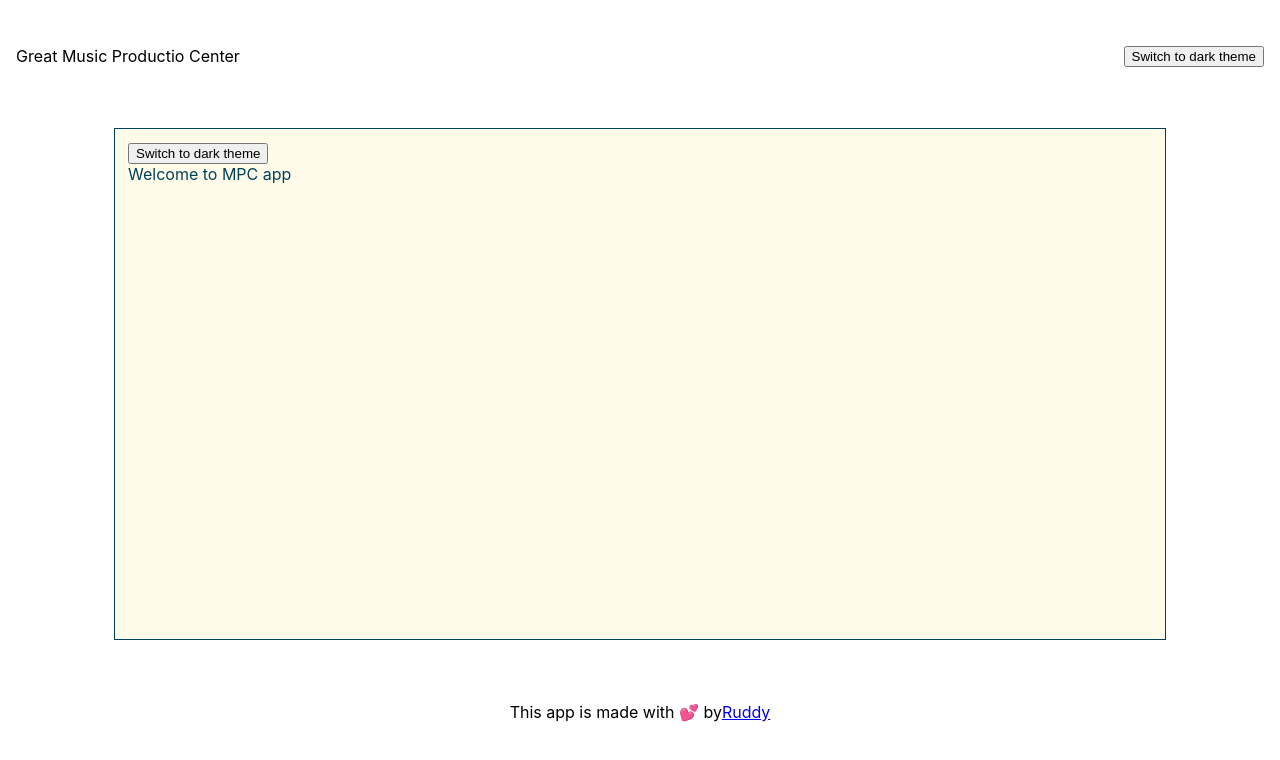
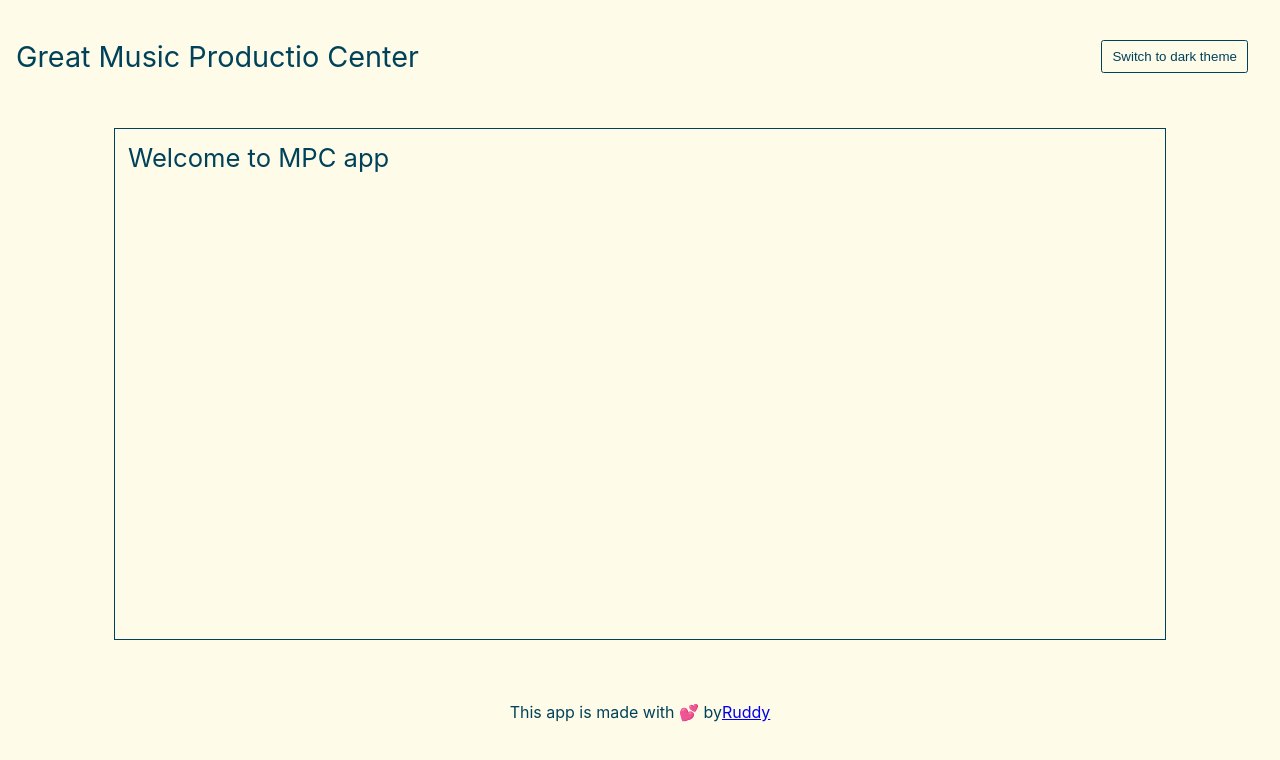
Before and after one commit to ruddymarc/studi-project-react-music-production-center, a React (Create React App) app: page / in a window 1280 px wide. Shown: the top 760 px of the page. Built offline with nearby package versions, Linux system fonts and the light colour scheme.

Commit message:
add global style for body heading and button

```diff
--- /dev/null
+++ b/src/components/ui/GlobalStyle.js
@@ -0,0 +1,33 @@
+import { createGlobalStyle } from "styled-components";
+
+export default createGlobalStyle`
+  body {
+    transition: linear .25s;
+    background-color: ${(props) => props.theme.backgroundColor};
+    color: ${(props) => props.theme.mainColor};
+  }
+
+  h1 { font-size: 1.8rem; }
+  h2 { font-size: 1.6rem; }
+
+  button {
+    transition: linear .25s;
+    display: inline-block;
+    border-radius: .2em;
+    padding: 0.5rem 0;
+    margin: 0.5rem 1rem;
+    width: 11em;
+    cursor: pointer;
+    border: thin solid;
+    background-color: ${(props) => props.theme.backgroundColor};
+    color: ${(props) => props.theme.mainColor};
+    &:hover {
+      color: ${(props) => props.theme.backgroundColor};
+      background-color: ${(props) => props.theme.mainColor};
+    }
+    &:active {
+      background-color: ${(props) => props.theme.backgroundColor};
+      color: ${(props) => props.theme.mainColor};
+    }
+  }
+`;
--- a/src/components/ui/Layout.js
+++ b/src/components/ui/Layout.js
@@ -4,6 +4,7 @@ import lightTheme from './themes/light.json';
 import darkTheme from './themes/dark.json';
 import Footer from './Footer';
 import Header from './Header';
+import GlobalStyle from './GlobalStyle';
 
 export default function Layout({ children }) {
   const [isLight, setIsLight] = useState(true)
@@ -16,9 +17,9 @@ export default function Layout({ children }) {
   return (
     <ThemeProvider theme={isLight ? lightTheme : darkTheme}>
       <Wrapper>
+        <GlobalStyle />
         <Header action={changTheme} />
         <Main>
-          { changTheme }
           { children }
         </Main>
         <Footer />
@@ -41,7 +42,4 @@ const Main = styled.div`
   margin: auto;
   padding: .8rem;
   border: thin solid;
-
-  background: ${(props) => props.theme.backgroundColor};
-  color: ${(props) => props.theme.mainColor};
 `;
```
